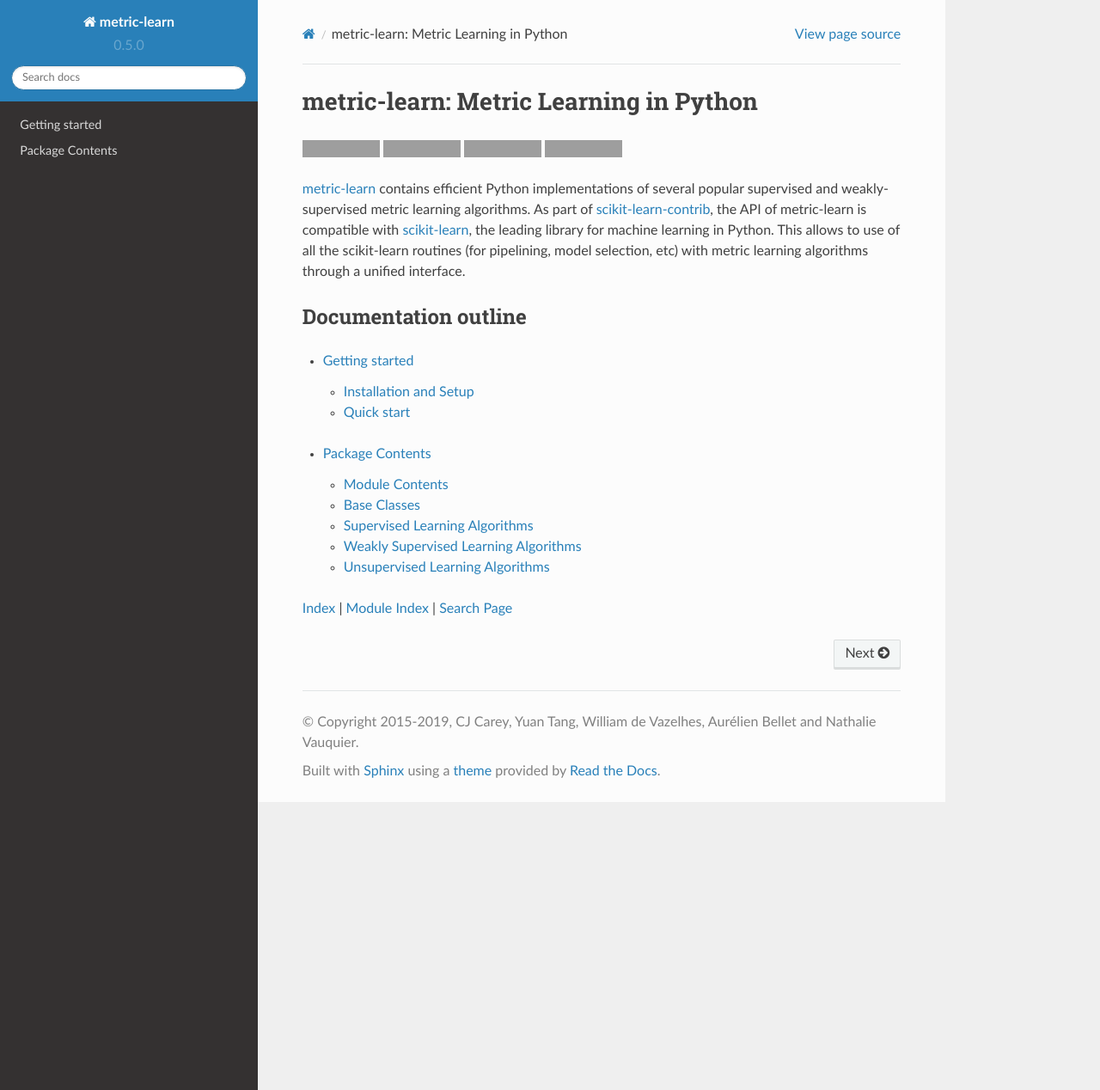
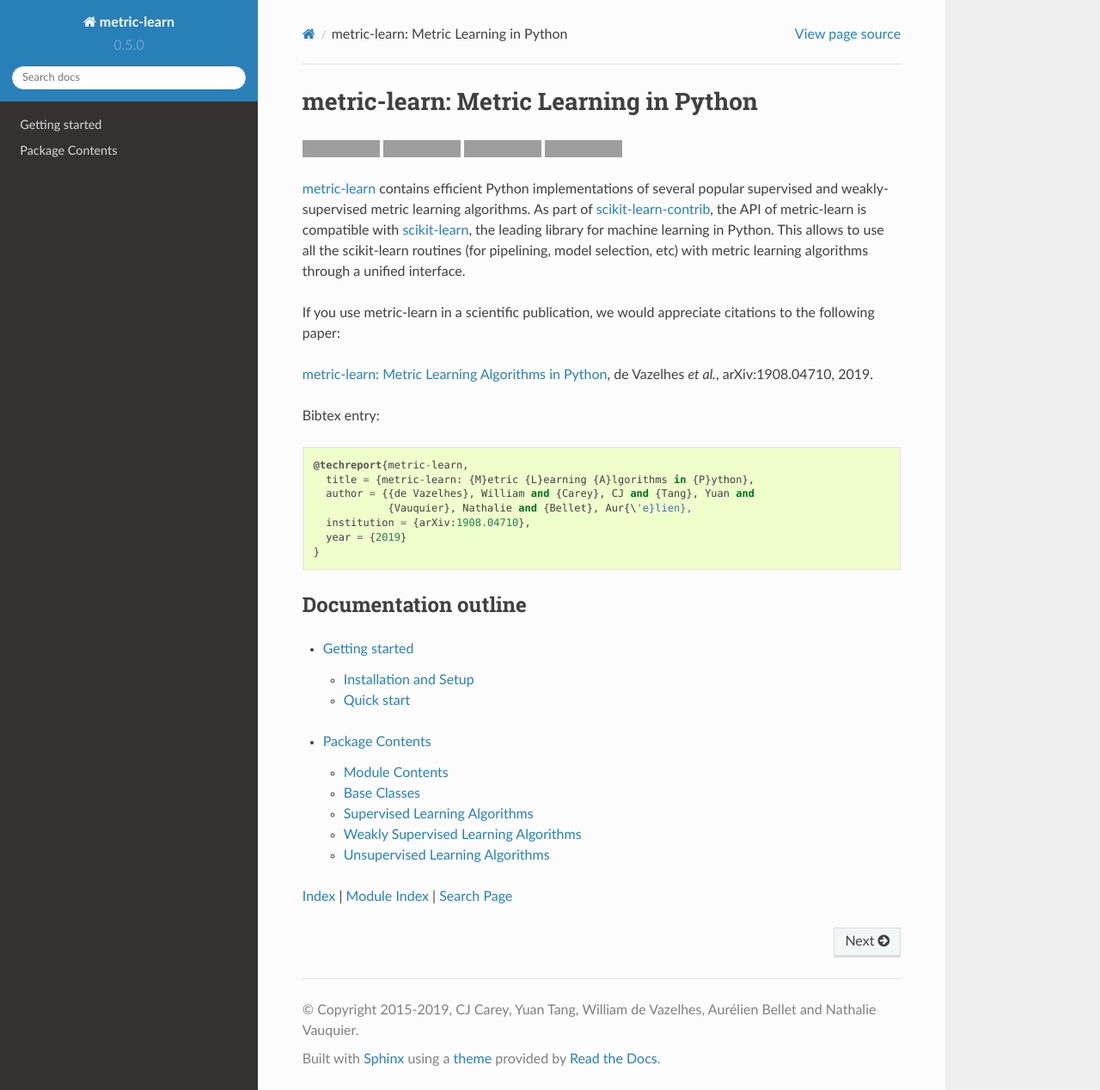
Before and after one commit to scikit-learn-contrib/metric-learn, a Sphinx documentation site: the page built from doc/index.rst, in a window 1280 px wide and 1268 px high. Shown: the whole window at 86% size. Built offline with Sphinx 7.4.7 and the Read the Docs theme 2.0.0, drawn with Linux system fonts in a browser that asks for light colours; pages that are not in the unit, such as notebooks, are missing from menus; grey boxes are pictures that could not be loaded.

Commit message:
ref in doc + fix small typo (#249)

```diff
--- a/README.rst
+++ b/README.rst
@@ -3,7 +3,7 @@
 metric-learn: Metric Learning in Python
 =======================================
 
-metric-learn contains efficient Python implementations of several popular supervised and weakly-supervised metric learning algorithms. As part of `scikit-learn-contrib <https://github.com/scikit-learn-contrib>`_, the API of metric-learn is compatible with `scikit-learn <http://scikit-learn.org/stable/>`_, the leading library for machine learning in Python. This allows to use of all the scikit-learn routines (for pipelining, model selection, etc) with metric learning algorithms through a unified interface.
+metric-learn contains efficient Python implementations of several popular supervised and weakly-supervised metric learning algorithms. As part of `scikit-learn-contrib <https://github.com/scikit-learn-contrib>`_, the API of metric-learn is compatible with `scikit-learn <http://scikit-learn.org/stable/>`_, the leading library for machine learning in Python. This allows to use all the scikit-learn routines (for pipelining, model selection, etc) with metric learning algorithms through a unified interface.
 
 **Algorithms**
 
--- a/doc/index.rst
+++ b/doc/index.rst
@@ -7,9 +7,27 @@
 weakly-supervised metric learning algorithms. As part of `scikit-learn-contrib
 <https://github.com/scikit-learn-contrib>`_, the API of metric-learn is compatible with `scikit-learn
 <https://scikit-learn.org/>`_, the leading library for machine learning in
-Python. This allows to use of all the scikit-learn routines (for pipelining,
+Python. This allows to use all the scikit-learn routines (for pipelining,
 model selection, etc) with metric learning algorithms through a unified
 interface.
+
+If you use metric-learn in a scientific publication, we would appreciate
+citations to the following paper:
+
+`metric-learn: Metric Learning Algorithms in Python
+<https://arxiv.org/abs/1908.04710>`_, de Vazelhes
+*et al.*, arXiv:1908.04710, 2019.
+
+Bibtex entry::
+
+  @techreport{metric-learn,
+    title = {metric-learn: {M}etric {L}earning {A}lgorithms in {P}ython},
+    author = {{de Vazelhes}, William and {Carey}, CJ and {Tang}, Yuan and
+              {Vauquier}, Nathalie and {Bellet}, Aur{\'e}lien},
+    institution = {arXiv:1908.04710},
+    year = {2019}
+  }
+
 
 Documentation outline
 ---------------------
```
